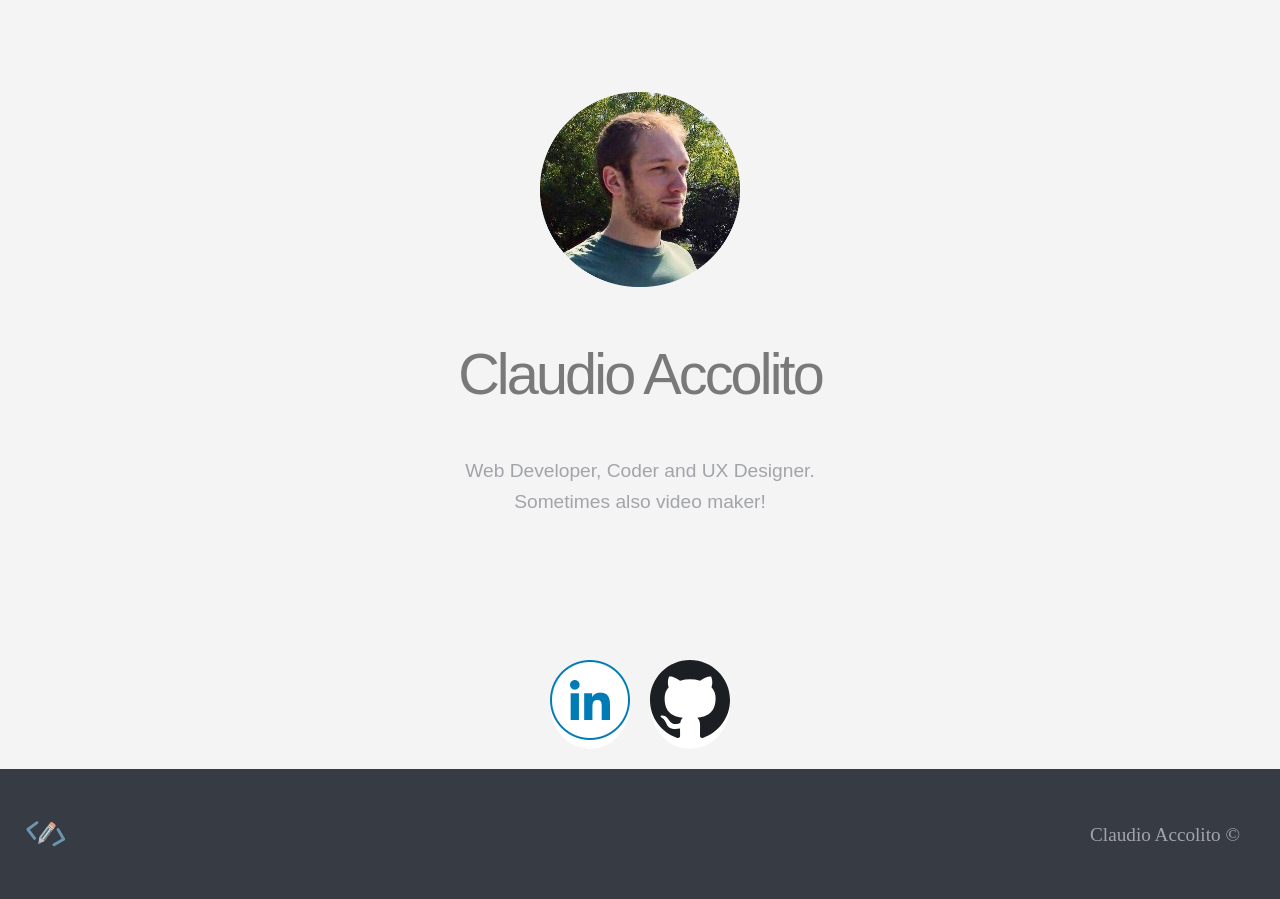
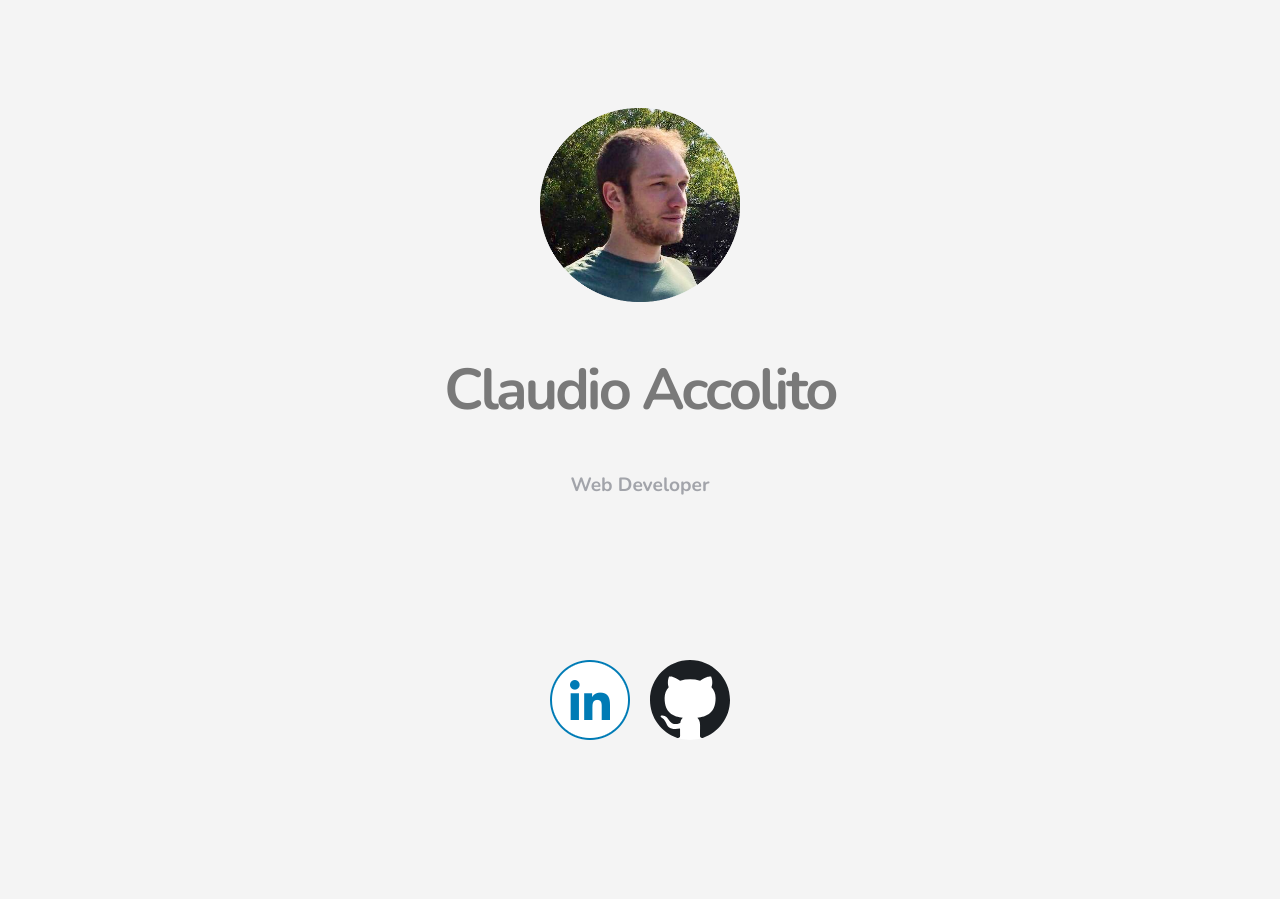
Before and after one commit to claudioaccolito/claudioaccolito.github.io, a plain HTML site: page index.html in a window 1280 px wide. After the commit the page ends 800 px from the top, so only its background shows below. Drawn offline with Linux system fonts and the light colour scheme.

Commit message:
Minimal page

```diff
--- a/css/stile.css
+++ b/css/stile.css
@@ -3,13 +3,13 @@
 }
 
 @font-face {
-  font-family: 'sjsecret';
-  src: url('../fonts/sjsecret.woff') format('woff'), /* Chrome 6+, Firefox 3.6+, IE 9+, Safari 5.1+ */
-   url('../fonts/sjsecret.ttf') format('truetype'); /* Chrome 4+, Firefox 3.5, Opera 10+, Safari 3—5 */
+  font-family: 'Nunito';
+  src: url('../fonts/nunito.ttf');
+  font-weight: bold;
 }
 
 body {
-  font-family: "sjsecret sans-serif";
+  font-family: 'Nunito', sans-serif;
   margin: 0;
   background-color: #f4f4f4;
   transition: background-color 1s ease;
@@ -30,6 +30,7 @@ h2 {
   font-size: 3em;
   letter-spacing: -0.05em;
   line-height: 1.1;
+  font-family: 'Nunito', sans-serif;
 }
 
 p {
@@ -38,6 +39,7 @@ p {
   font-size: 1em;
   font-weight: 500;
   color: #a2a4aa;
+  font-family: 'Nunito', sans-serif;
 }
 
 footer {
@@ -179,6 +181,7 @@ section {
 
 .social {
   width: 80px;
+  height: 80px;
   margin: 10px;
   background: #fff;
   border-radius: 50%;
@@ -193,12 +196,9 @@ section {
 }
 
 .social:hover {
-  border-radius: 50%;
-  transform: rotate(360deg);
-  -webkit-transform: rotate(360deg);
-  -moz-transform: rotate(360deg);
-  -o-transform: rotate(360deg);
-  cursor: pointer;
+  -webkit-transform: scale(1.2);
+  -ms-transform: scale(1.2);
+  transform: scale(1.2);
 }
 
 .fadeIn {
--- a/index.html
+++ b/index.html
@@ -28,24 +28,24 @@
 		<div>
 			<img class="me fadeIn" src="img/me.png" alt="me">
 			<h1 class="me-text fadeIn">Claudio Accolito</h1>
-			<p class="fadeIn">Web Developer, Coder and UX Designer. <br />Sometimes also video maker!</p>
+			<p class="fadeIn">Web Developer</p>
 		</div>
 	</section>
 	<section class="social-wrapper">
 		<div class="social-container">
 			<a class="social fadeIn" href="https://it.linkedin.com/in/claudio-accolito-420766a7"><img
-				src="img/icon/linkedain.png" alt="linkedin"></a>
+					src="img/icon/linkedain.png" alt="linkedin"></a>
 
-		<a class="social fadeIn" href="https://github.com/claudioaccolito"><img src="img/icon/github.svg" alt="github"></a>
+			<a class="social fadeIn" href="https://github.com/claudioaccolito"><img src="img/icon/github.svg"
+					alt="github"></a>
 		</div>
-
 
 	</section>
 
-	<footer>
+	<!-- <footer>
 		<img src="img/icon/iconAcco.svg" class="myIcon" alt="myIcon">
 		<p class="firma">Claudio Accolito &copy; </p>
-	</footer>
+	</footer> -->
 </body>
 
 </html>
```
Also changed, not shown: fonts/nunito.ttf (added).
